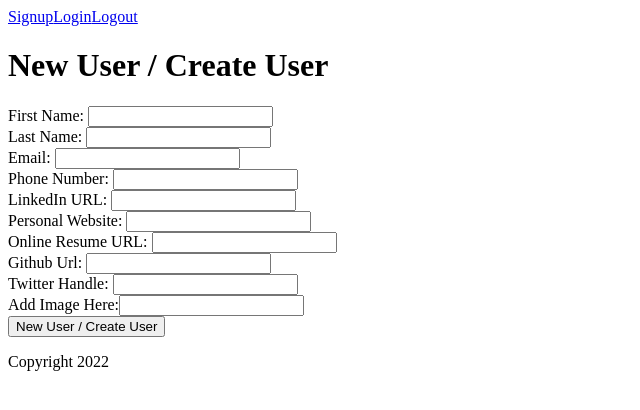
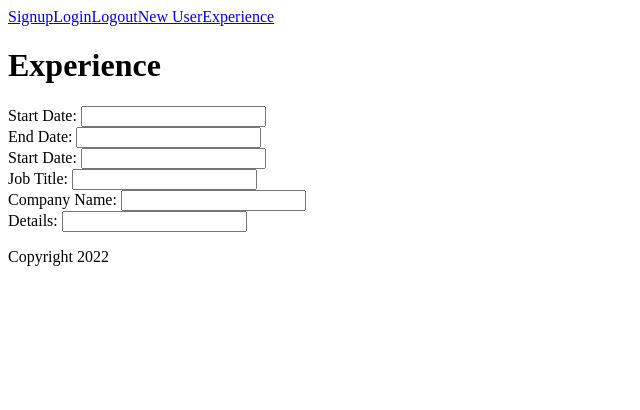
Before and after one commit to masonishee/linkedin-clone-frontend, a React (Vite) app: page /experiencenew in a window 1280 px wide. Shown: the top 410 px of the page, without its empty margins (0-640 px from the left). Built offline with nearby package versions, Linux system fonts and the light colour scheme.

Commit message:
Add create for experience

```diff
--- a/src/Content.jsx
+++ b/src/Content.jsx
@@ -3,6 +3,7 @@ import { Login } from "./Login";
 import { LogoutLink } from "./LogoutLink";
 import { Routes, Route } from "react-router-dom";
 import { UserNew } from "./UserNew";
+import { ExperienceNew } from "./ExperienceNew";
 
 export function Content() {
   return (
@@ -11,8 +12,9 @@ export function Content() {
         <Route path="/signup" element={<Signup />} />
         <Route path="/login" element={<Login />} />
         <Route path="/logout" element={<LogoutLink />} />
+        <Route path="/usernew" element={<UserNew />} />
+        <Route path="/experiencenew" element={<ExperienceNew />} />
       </Routes>
-      <UserNew />
     </div>
   );
 }
--- /dev/null
+++ b/src/ExperienceNew.jsx
@@ -0,0 +1,27 @@
+export function ExperienceNew() {
+  return (
+    <div>
+      <h1>Experience</h1>
+      <form>
+        <div>
+          Start Date: <input name="start_date" type="text" />
+        </div>
+        <div>
+          End Date: <input name="end_date" type="text" />
+        </div>
+        <div>
+          Start Date: <input name="start_date" type="text" />
+        </div>
+        <div>
+          Job Title: <input name="job_title" type="text" />
+        </div>
+        <div>
+          Company Name: <input name="company_name" type="text" />
+        </div>
+        <div>
+          Details: <input name="details" type="text" />
+        </div>
+      </form>
+    </div>
+  );
+}
--- a/src/Header.jsx
+++ b/src/Header.jsx
@@ -7,6 +7,8 @@ export function Header() {
         <Link to="/signup">Signup</Link>
         <Link to="/login">Login</Link>
         <Link to="/logout">Logout</Link>
+        <Link to="/usernew">New User</Link>
+        <Link to="/experiencenew">Experience</Link>
       </nav>
     </header>
   );
--- a/src/UserNew.jsx
+++ b/src/UserNew.jsx
@@ -1,7 +1,7 @@
 export function UserNew() {
   return (
     <div>
-      <h1>New User / Create User</h1>
+      <h1>User Info</h1>
       <form>
         <div>
           First Name: <input name="first_name" type="text" />
```
